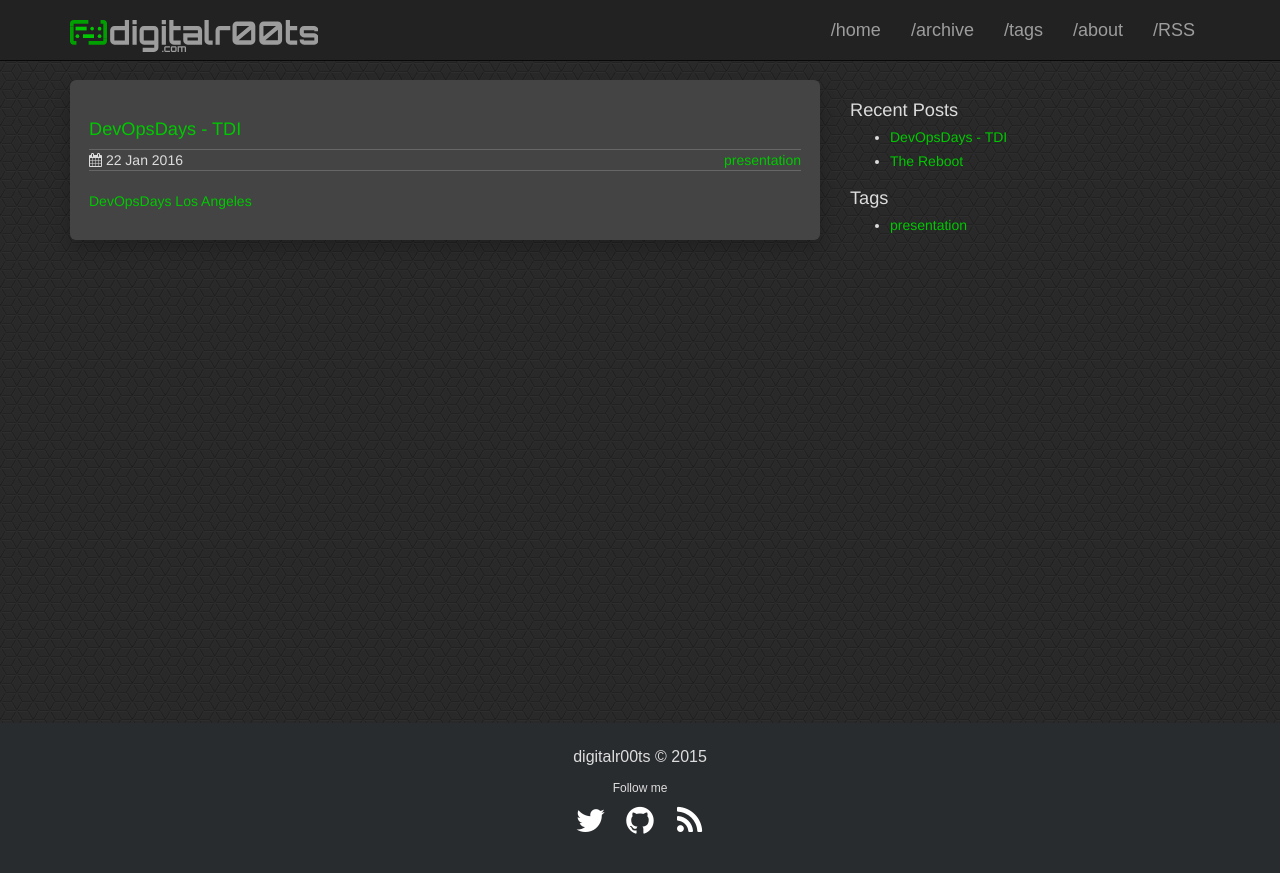
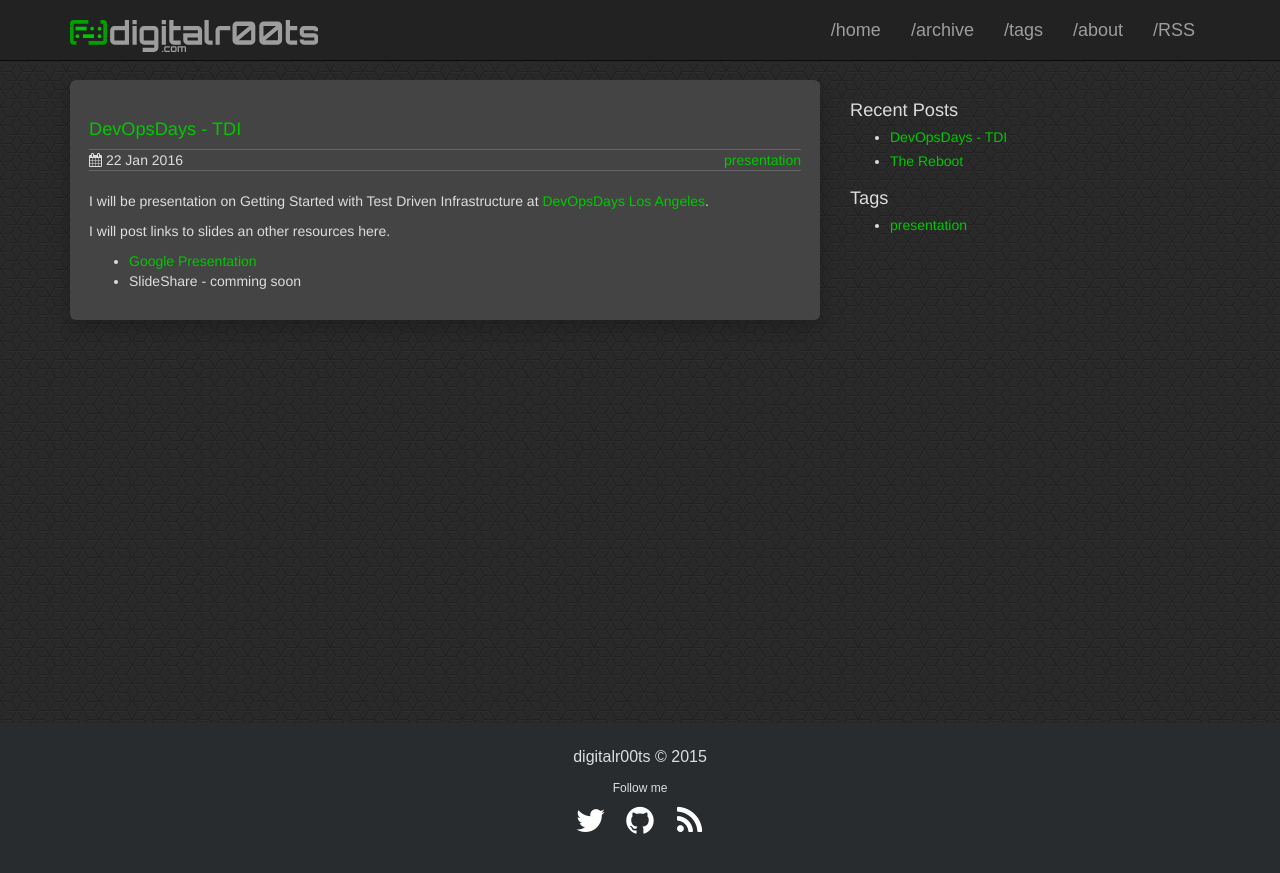
Before and after one commit to digitalr00ts/digitalr00ts.github.io, a Jekyll site: the page built from _posts/2016-01-22-devopsday-tdi.md, in a window 1280 px wide. Shown: the top 873 px of the page. Built offline with Jekyll 4.4.1, drawn with Linux system fonts in a browser that asks for light colours; Markdown is read by kramdown in place of the engine named in the settings.

Commit message:
Update 2016-01-22-devopsday-tdi.md

```diff
--- a/_posts/2016-01-22-devopsday-tdi.md
+++ b/_posts/2016-01-22-devopsday-tdi.md
@@ -7,5 +7,9 @@ tags: presentation
 description: "Carlos' presentation: Getting Started with Test Driven Infrastructure"
 toc: false
 ---
+I will be presentation on Getting Started with Test Driven Infrastructure at [DevOpsDays Los Angeles](http://www.devopsdays.org/events/2016-losangeles-1day/program/).
 
-[DevOpsDays Los Angeles](http://www.devopsdays.org/events/2016-losangeles-1day/program/)
+I will post links to slides an other resources here.
+
+- [Google Presentation](https://docs.google.com/presentation/d/1LMLsPMKP0p3wZXr8sb20mtFVlfMy17qsvSPKvFeN8c0/edit?usp=sharing)
+- SlideShare - comming soon
```
